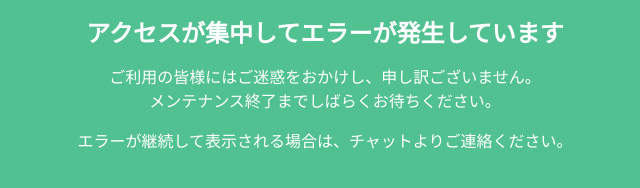
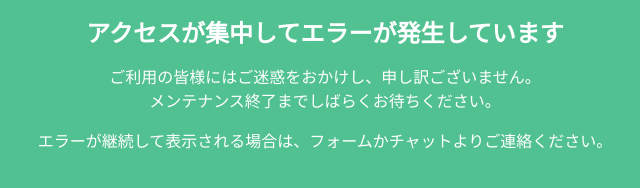
Before and after one commit to entershare/paselly-maintenance, a plain HTML site: page index.html in a window 1280 px wide. Shown: the part 344-532 px from the top of the page, without its empty margins (315-955 px from the left). Drawn offline with nearby package versions, Linux system fonts and the light colour scheme.

Commit message:
フォームへのリンク

```diff
--- a/index.html
+++ b/index.html
@@ -18,7 +18,7 @@ body{
     <img src="./img/logo.png" alt="ロゴ" class="w-1/6">
     <h1 class="text-center text-2xl font-bold mt-5">アクセスが集中してエラーが発生しています</h1>
     <p class="text-center mt-4">ご利用の皆様にはご迷惑をおかけし、申し訳ございません。<br>メンテナンス終了までしばらくお待ちください。</p>
-    <p class="text-center mt-4">エラーが継続して表示される場合は、チャットよりご連絡ください。</p>
+    <p class="text-center mt-4">エラーが継続して表示される場合は、<a href="https://docs.google.com/forms/d/e/1FAIpQLSc7HimGK2SWgcZwC4zOgiqFtG_v8Kh_UDNHYzgivs0-_w2UKA/viewform?usp=sf_link" target="_blank">フォーム</a>かチャットよりご連絡ください。</p>
   </div>
 </body>
 <script>
```
